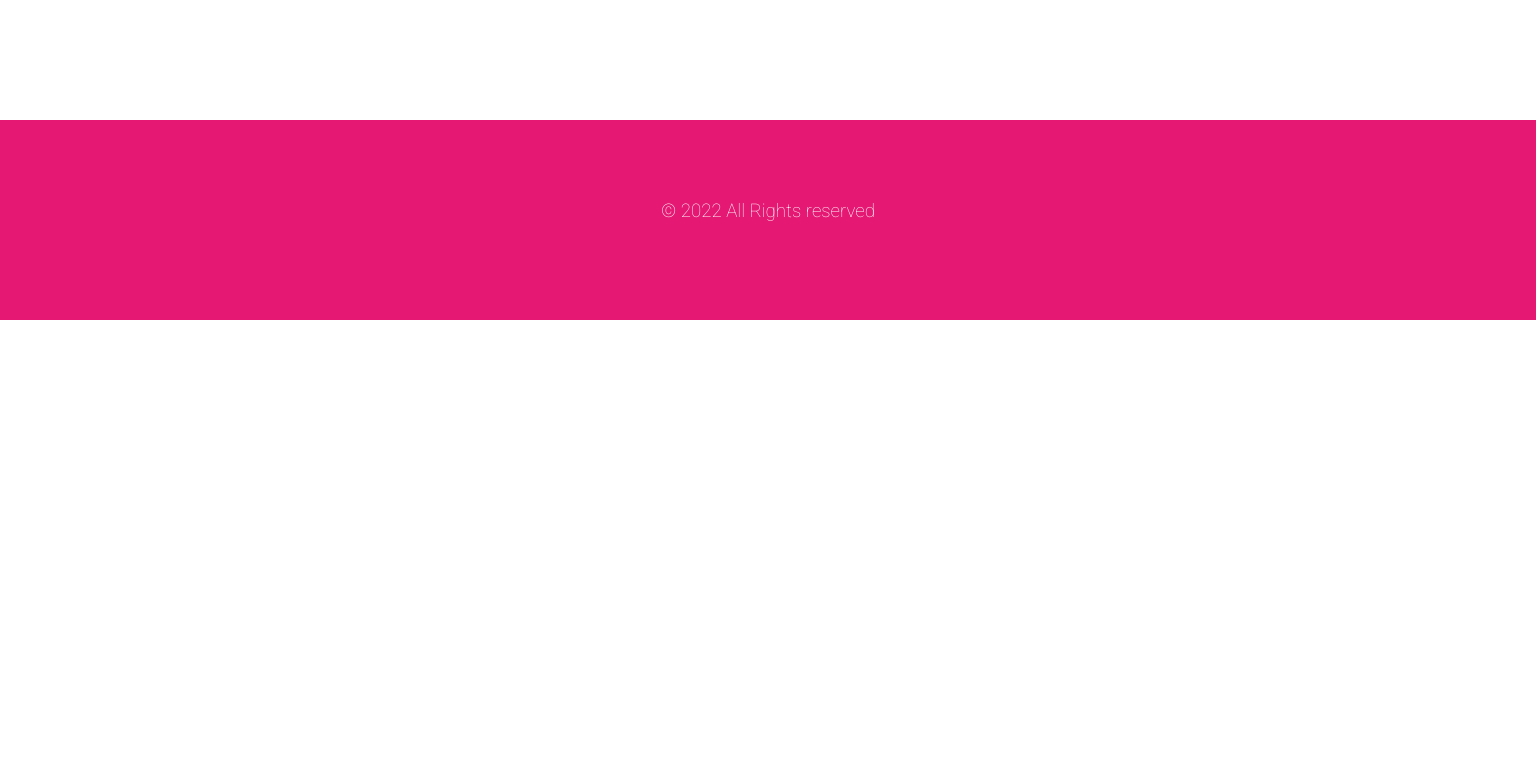
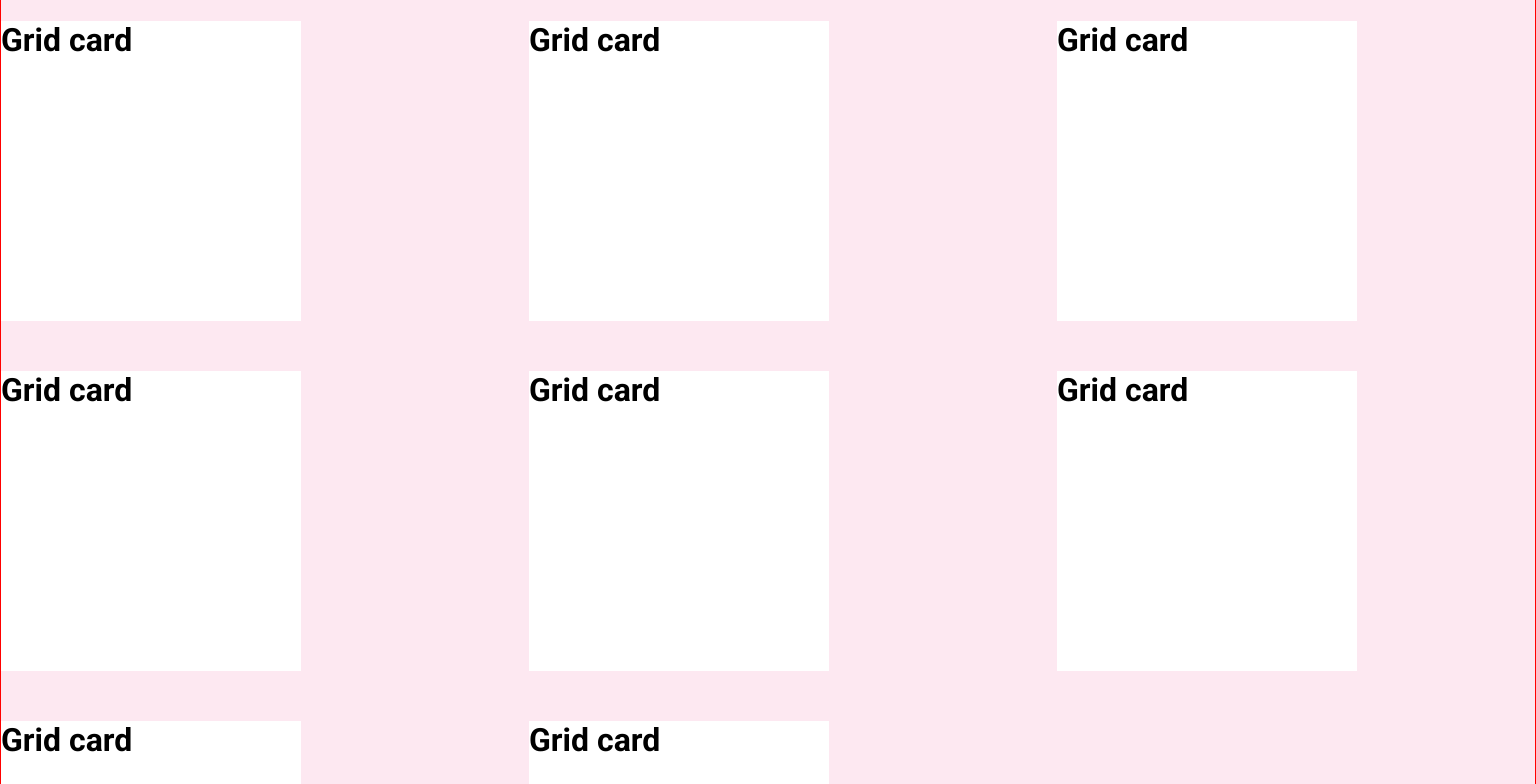
Before and after one commit to belenjn/clever-post, a React (Vite) app: page / in a window 1536 px wide. Shown: the part 480-1264 px from the top of the page. Before the commit the page ends 800 px from the top, so only its background shows below. Built offline with nearby package versions, Linux system fonts and the light colour scheme.

Commit message:
Footer's error solved

```diff
--- a/src/components/Grid.tsx
+++ b/src/components/Grid.tsx
@@ -1,8 +1,19 @@
+import { GridCard } from "./GridCard"
 
 export const Grid = () => {
   return (
     <div className="grid">
-        Grid
+      <GridCard/>
+      <GridCard/>
+      <GridCard/>
+      <GridCard/>
+      <GridCard/>
+      <GridCard/>
+      <GridCard/>
+      <GridCard/>
+      <GridCard/>
+      <GridCard/>
+      <GridCard/>
     </div>
   )
 }
--- /dev/null
+++ b/src/components/GridCard.tsx
@@ -0,0 +1,9 @@
+import React from "react";
+
+export const GridCard = () => {
+  return (
+    <div className="grid__card">
+      <h1>Grid card</h1>
+    </div>
+  );
+};
--- a/src/styles/App.css
+++ b/src/styles/App.css
@@ -303,17 +303,23 @@ body {
 
 .footer {
   background-color: #e51873;
-  bottom: 0;
-  position: absolute;
+  display: -webkit-box;
+  display: -ms-flexbox;
+  display: flex;
+  -webkit-box-pack: center;
+      -ms-flex-pack: center;
+          justify-content: center;
   width: 100%;
   height: 200px;
 }
 
 .footer h3 {
+  -ms-flex-item-align: center;
+      -ms-grid-row-align: center;
+      align-self: center;
   color: #ffffff;
   font-weight: 100;
   text-align: center;
-  margin-top: 80px;
 }
 
 @media only screen and (min-width: 1440px) {
@@ -344,5 +350,19 @@ body {
   .login .login__data--container .login__data--button {
     width: 300px;
   }
+  .grid {
+    background-color: #fde8f1;
+    border: 1px solid red;
+    display: -ms-grid;
+    display: grid;
+    gap: 50px;
+    -ms-grid-columns: (1fr)[3];
+        grid-template-columns: repeat(3, 1fr);
+  }
+  .grid__card {
+    background-color: #ffffff;
+    height: 300px;
+    width: 300px;
+  }
 }
 /*# sourceMappingURL=App.css.map */
--- a/src/styles/App.scss
+++ b/src/styles/App.scss
@@ -44,7 +44,6 @@ body {
 }
 
 // Login Styles in mobile view
-
 
 .login {
   align-items: center;
@@ -273,20 +272,22 @@ body {
   }
 }
 
+// Grid Styles in mobile view
+
 // Footer Styles in mobile view
 
 .footer {
   background-color: map-get($colors, "primary");
-  bottom: 0;
-  position: absolute;
+  display: flex;
+  justify-content: center;
   width: 100%;
   height: 200px;
 
   h3 {
+    align-self: center;
     color: map-get($colors, "white");
     font-weight: 100;
     text-align: center;
-    margin-top: 80px;
   }
 }
 
@@ -307,10 +308,10 @@ body {
   }
 
   .login {
-  height: 100vh;
+    height: 100vh;
 
     .login__data--container {
-        width: 700px;
+      width: 700px;
 
       .login__data--logo {
         width: 150px;
@@ -330,4 +331,18 @@ body {
       }
     }
   }
+
+  .grid {
+    background-color: map-get($colors, "secondary");
+    border: 1px solid red;
+    display: grid;
+    gap: 50px;
+    grid-template-columns: repeat(3, 1fr);
+  }
+
+  .grid__card {
+    background-color: map-get($colors, "white");
+    height: 300px;
+    width: 300px;
+  }
 }
```
Also changed, not shown: 1 other file (tests, documents, lock files or other folders).
